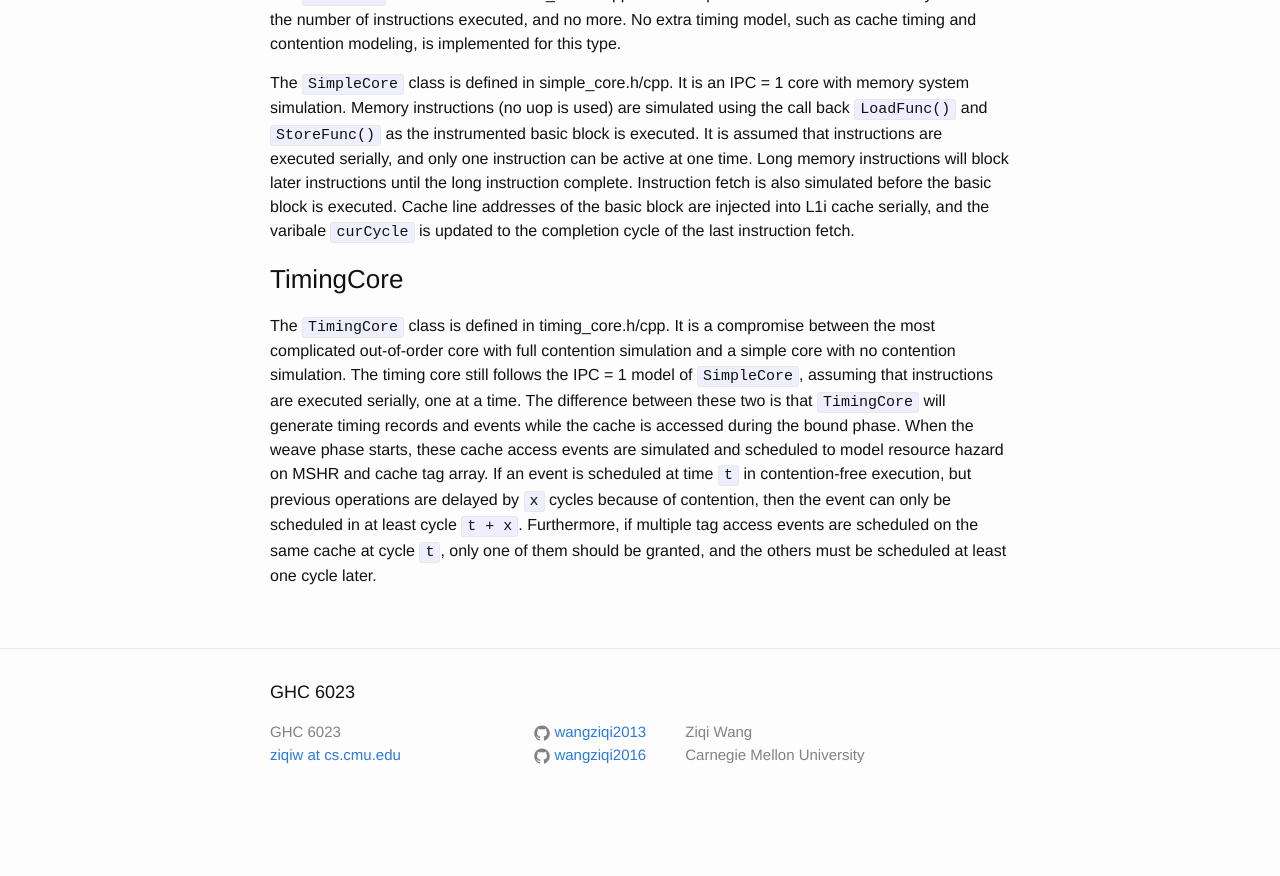
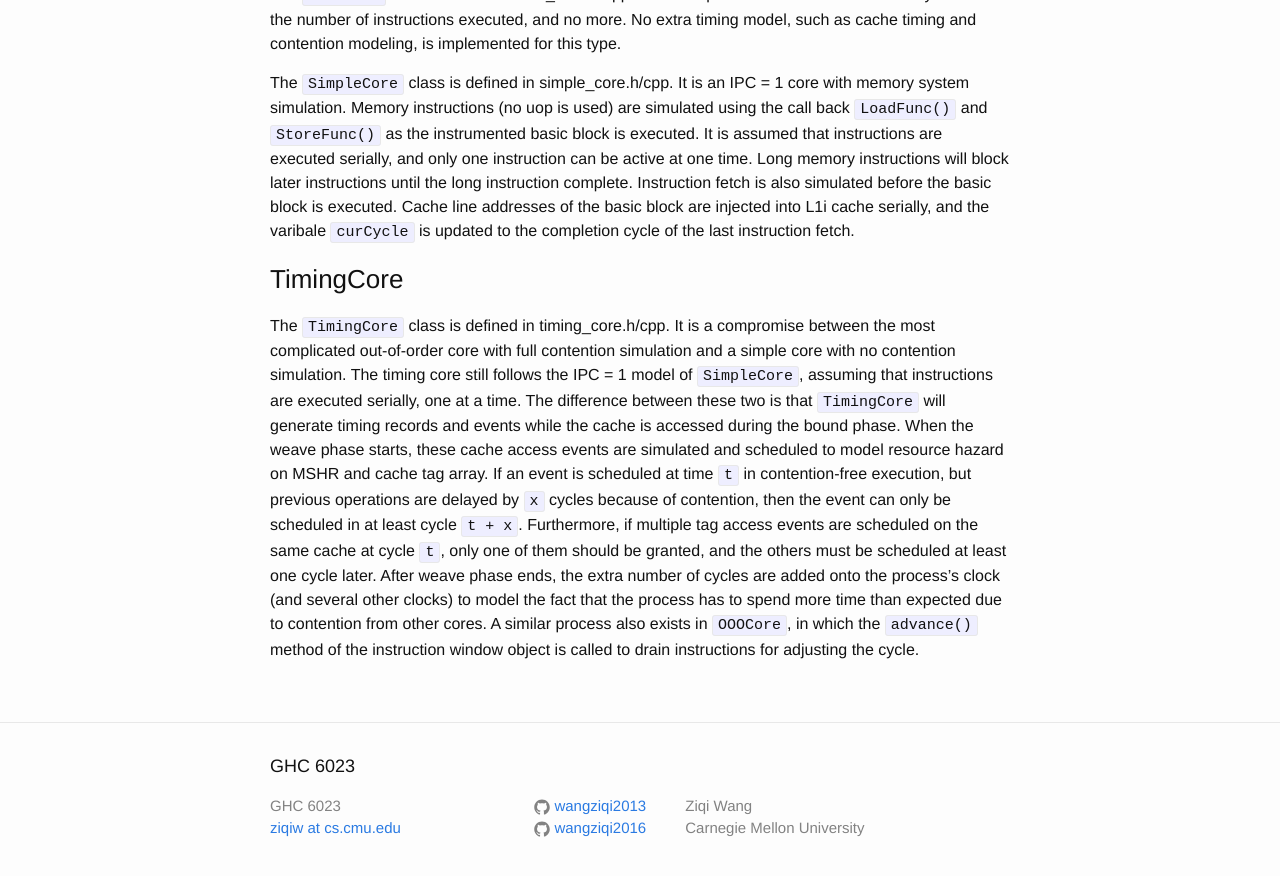
Before and after one commit to wangziqi2013/wangziqi2013.github.io, a Jekyll site: the page built from _posts/2019-12-31-zsim-microarch.markdown, in a window 1280 px wide and 900 px high, scrolled down 24142 px. Shown: the top 876 px of the window. Built offline with Jekyll 4.4.1, drawn with Linux system fonts in a browser that asks for light colours; before the commit the page ends 24968 px from its top, so only the background shows below that.

Commit message:
Timing core

```diff
--- a/_posts/2019-12-31-zsim-microarch.markdown
+++ b/_posts/2019-12-31-zsim-microarch.markdown
@@ -882,4 +882,7 @@ bound phase. When the weave phase starts, these cache access events are simulate
 hazard on MSHR and cache tag array. If an event is scheduled at time `t` in contention-free execution, but previous
 operations are delayed by `x` cycles because of contention, then the event can only be scheduled in at least cycle `t + x`.
 Furthermore, if multiple tag access events are scheduled on the same cache at cycle `t`, only one of them should be
-granted, and the others must be scheduled at least one cycle later.
+granted, and the others must be scheduled at least one cycle later. After weave phase ends, the extra number of cycles
+are added onto the process's clock (and several other clocks) to model the fact that the process has to spend more time
+than expected due to contention from other cores. A similar process also exists in `OOOCore`, in which the `advance()`
+method of the instruction window object is called to drain instructions for adjusting the cycle.
```
